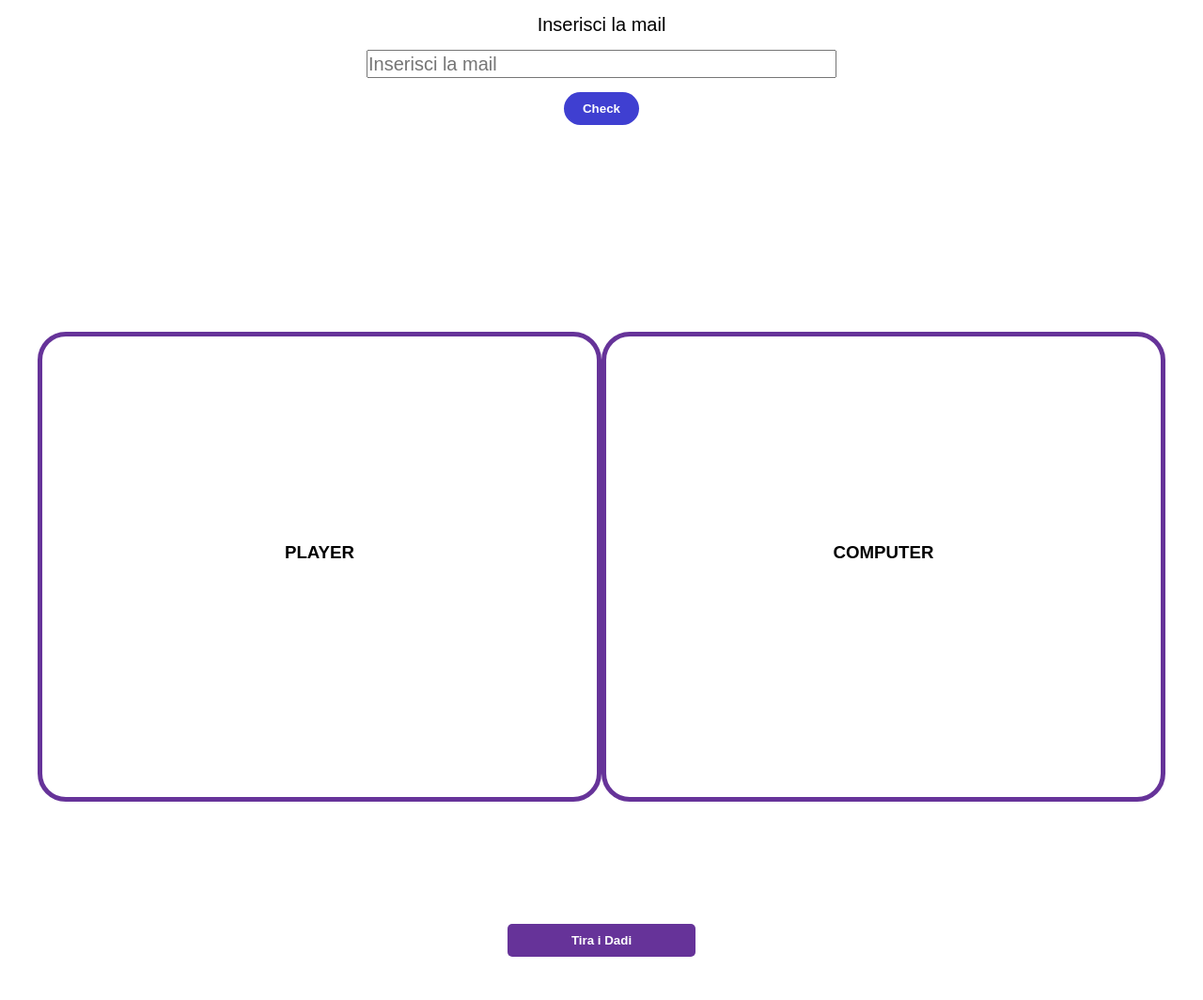
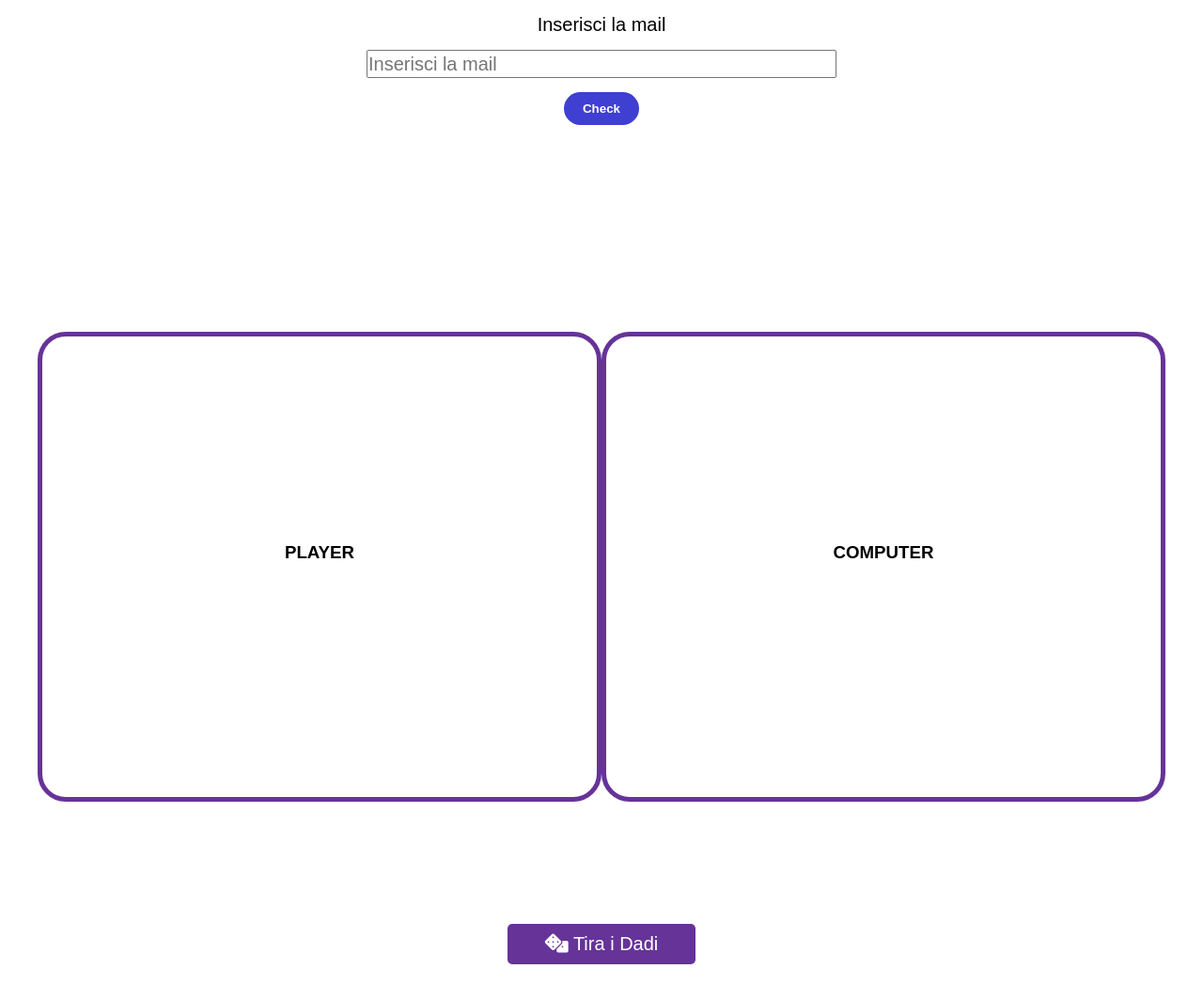
Before and after one commit to dokkalemon/js-mail-dadi, a plain HTML site: page index.html in a window 1280 px wide. Shown: the whole page at 94% size. Drawn offline with Linux system fonts and the light colour scheme.

Commit message:
add fontawesome icon

```diff
--- a/css/style.css
+++ b/css/style.css
@@ -97,8 +97,9 @@
     padding: 10px 20px;
     border-radius: 5px;
     color: white;
-    font-weight: 600;
+    font-weight: 500;
     margin-bottom: 100px;
+    font-size: 20px;
 }
 
 .btn-dadi:active {
--- a/index.html
+++ b/index.html
@@ -6,6 +6,7 @@
     <meta name="viewport" content="width=device-width, initial-scale=1.0">
     <title>JS Mail e Dadi</title>
     <link rel="stylesheet" href="./css/style.css">
+    <link rel="stylesheet" href="https://cdnjs.cloudflare.com/ajax/libs/font-awesome/6.0.0-beta2/css/all.min.css" integrity="sha512-YWzhKL2whUzgiheMoBFwW8CKV4qpHQAEuvilg9FAn5VJUDwKZZxkJNuGM4XkWuk94WCrrwslk8yWNGmY1EduTA==" crossorigin="anonymous" referrerpolicy="no-referrer" />
 </head>
 <body>
 
@@ -30,7 +31,7 @@
         </div>
     </div>
     <h2 class="final-text"></h2>
-    <button class="btn-dadi">Tira i Dadi</button>
+    <button class="btn-dadi"><i class="fas fa-dice"></i> Tira i Dadi</button>
 
 
     </section>
```
